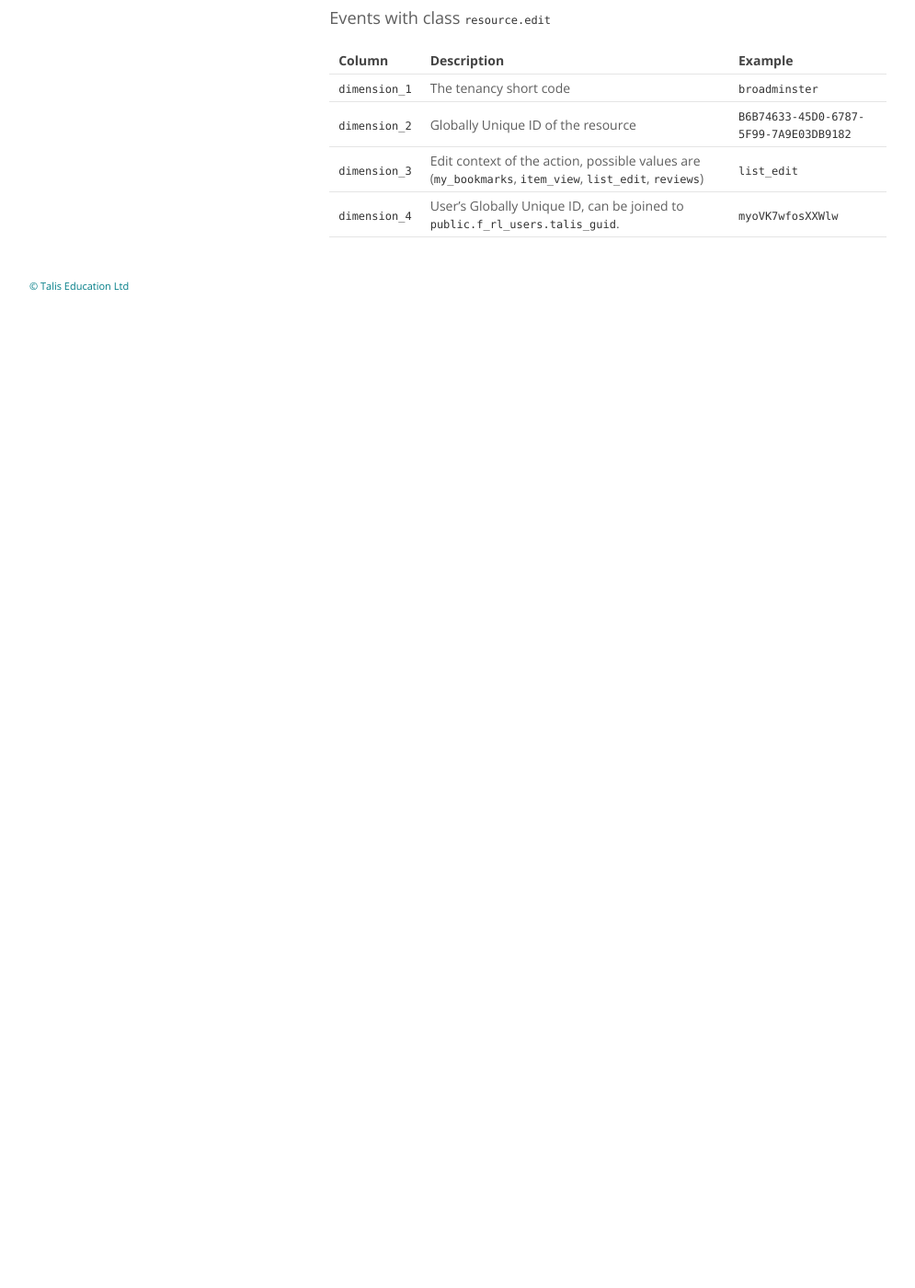
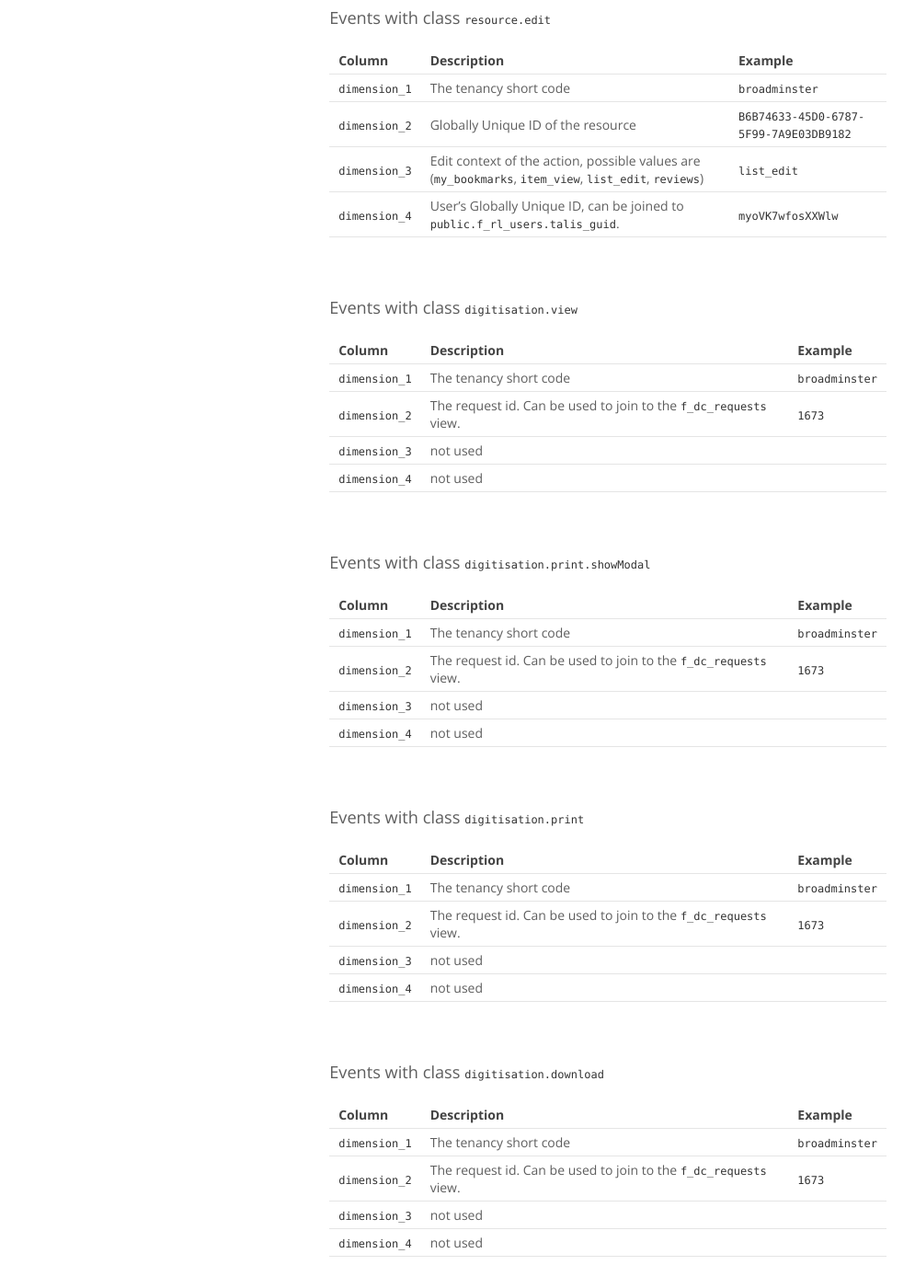
Before and after one commit to techfromsage/advanced-mis, a Jekyll site: the page built from topics/timeseries.md, in a window 1280 px wide and 1400 px high, scrolled down 8600 px. Shown: the whole window at 92% size, without its empty margins (142-1137 px from the left). Built offline with Jekyll 4.4.1, drawn with Linux system fonts in a browser that asks for light colours; before the commit the page ends 8956 px from its top, so only the background shows below that.

Commit message:
Reorganise the event_class page and add digitisations

```diff
--- a/topics/timeseries.md
+++ b/topics/timeseries.md
@@ -315,3 +315,51 @@ Only available when using new list view and new list edit from November 2019 onw
 | `dimension_2` | Globally Unique ID of the resource | `B6B74633-45D0-6787-5F99-7A9E03DB9182` |
 | `dimension_3` | Edit context of the action, possible values are (`my_bookmarks`, `item_view`, `list_edit`, `reviews`) | `list_edit` |
 | `dimension_4` | User's Globally Unique ID, can be joined to [`public.f_rl_users.talis_guid`]({{ site.baseurl }}/topics/users.html). | `myoVK7wfosXXWlw` |
+
+<br/>
+<a name="digitisation-view"></a>
+
+### Events with class `digitisation.view`
+
+| Column | Description | Example |
+| --- | --- | --- |
+| `dimension_1` | The tenancy short code | `broadminster` |
+| `dimension_2` | The request id. Can be used to join to the `f_dc_requests` view. | `1673`
+| `dimension_3` | not used | |
+| `dimension_4` | not used | |
+
+<br/>
+<a name="digitisation-print-showmodal"></a>
+
+### Events with class `digitisation.print.showModal`
+
+| Column | Description | Example |
+| --- | --- | --- |
+| `dimension_1` | The tenancy short code | `broadminster` |
+| `dimension_2` | The request id. Can be used to join to the `f_dc_requests` view. | `1673`
+| `dimension_3` | not used | |
+| `dimension_4` | not used | |
+
+<br/>
+<a name="digitisation-print"></a>
+
+### Events with class `digitisation.print`
+
+| Column | Description | Example |
+| --- | --- | --- |
+| `dimension_1` | The tenancy short code | `broadminster` |
+| `dimension_2` | The request id. Can be used to join to the `f_dc_requests` view. | `1673`
+| `dimension_3` | not used | |
+| `dimension_4` | not used | |
+
+<br/>
+<a name="digitisation-download"></a>
+
+### Events with class `digitisation.download`
+
+| Column | Description | Example |
+| --- | --- | --- |
+| `dimension_1` | The tenancy short code | `broadminster` |
+| `dimension_2` | The request id. Can be used to join to the `f_dc_requests` view. | `1673`
+| `dimension_3` | not used | |
+| `dimension_4` | not used | |
```
Also changed, not shown: topics/event-classes.md (+50 -16 lines).
